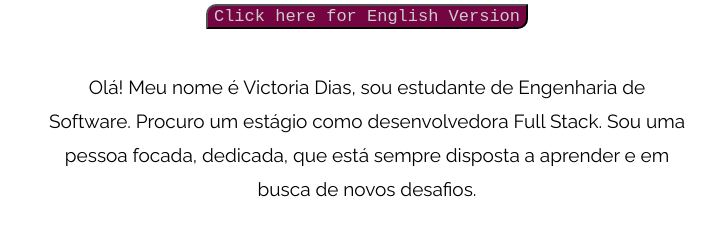
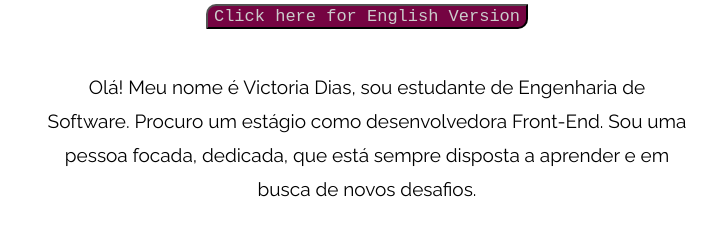
Before and after one commit to avictoriadias/CV, a plain HTML site: page index.html in a window 1280 px wide. Shown: the part 311-538 px from the top of the page, 273-990 px from the left. Drawn offline with Linux system fonts and the light colour scheme.

Commit message:
Atualizações

```diff
--- a/index.html
+++ b/index.html
@@ -23,7 +23,7 @@
         </a>
     </form>
     <section>
-      <p>Olá! Meu nome é Victoria Dias, sou estudante de Engenharia de Software. Procuro um estágio como desenvolvedora Full Stack. Sou uma pessoa focada, dedicada, que está sempre disposta a aprender e em busca de novos desafios.</p>
+      <p>Olá! Meu nome é Victoria Dias, sou estudante de Engenharia de Software. Procuro um estágio como desenvolvedora Front-End. Sou uma pessoa focada, dedicada, que está sempre disposta a aprender e em busca de novos desafios.</p>
       <a href="https://www.linkedin.com/in/avictoriadias/" target="_blank"><img src="assets/174857.png" class="icone">
       </a>
     </section>
```
